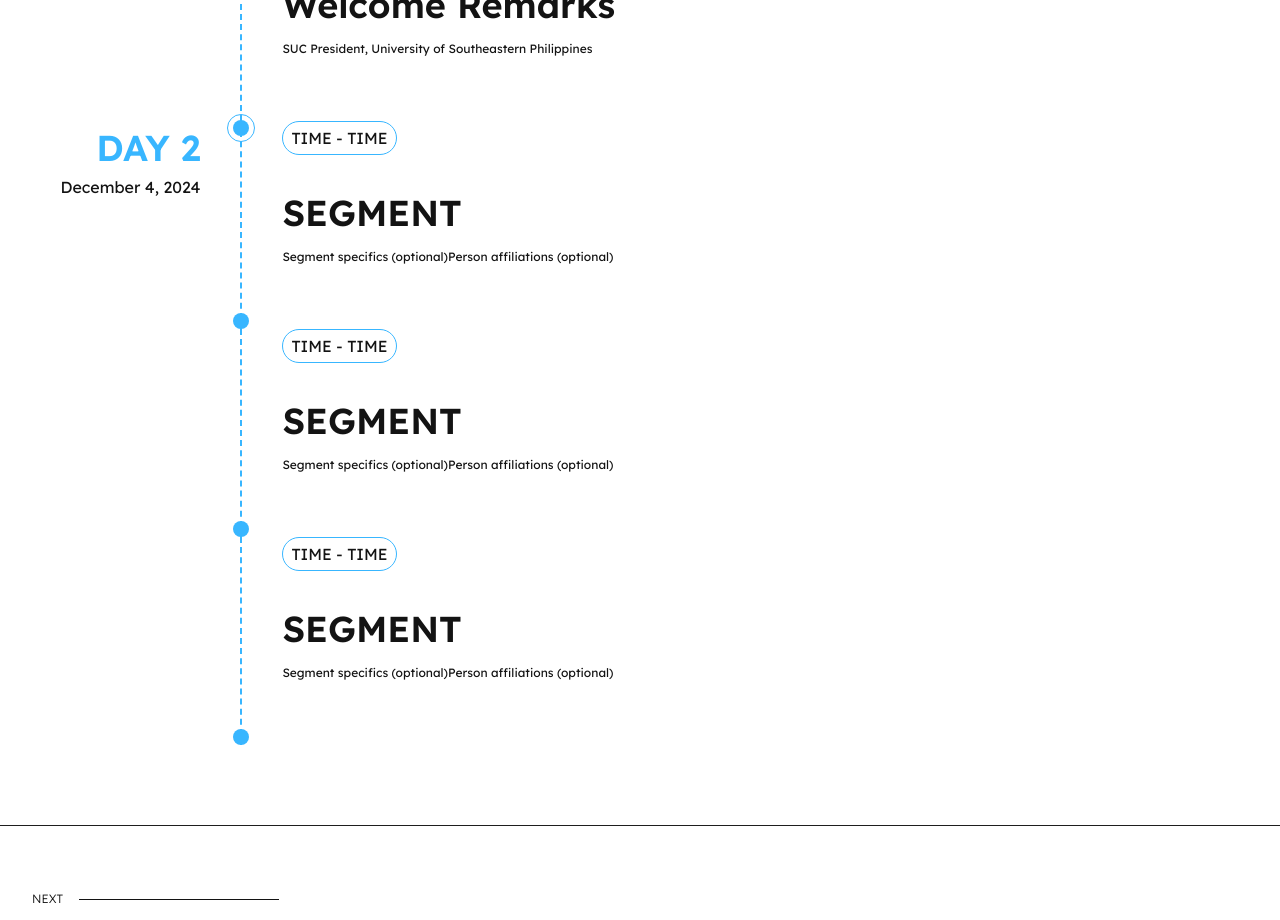
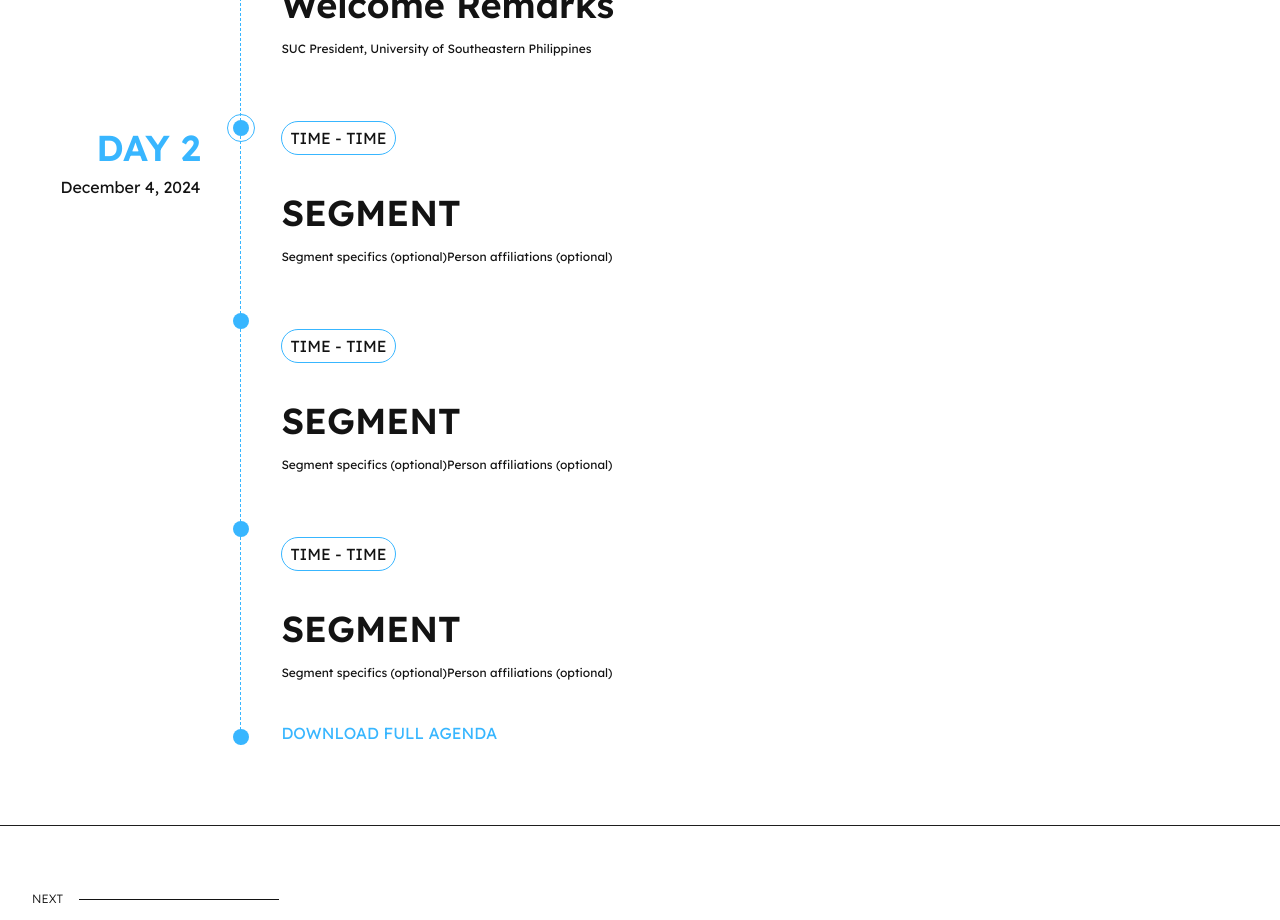
Before and after one commit to Samshh/CHEDx-Website, a React (Vite) app: page /programme in a window 1280 px wide. Shown: the part 2280-3200 px from the top of the page. Built offline with nearby package versions, Linux system fonts and the light colour scheme; some icons are missing.

Commit message:
EDIT: programme page animations

```diff
--- a/src/pages/programme/index.tsx
+++ b/src/pages/programme/index.tsx
@@ -82,7 +82,7 @@ const MappedTimeline = () => {
       </div>
       <div className="flex flex-col w-full">
         {timeline[day].map((event, eventIndex) => (
-          <div className="w-full gap-3 flex flex-col relative" key={eventIndex}>
+          <div className="w-full gap-3 flex flex-col relative " key={eventIndex}>
             {eventIndex === 0 && (
               <div className="absolute -inset-[7px] -ml-1.5 h-7 w-7 border-blue border rounded-full items-center justify-center flex">
                 <div className="h-4 w-4 rounded-full bg-blue"></div>
@@ -91,15 +91,22 @@ const MappedTimeline = () => {
             {eventIndex < timeline[day].length - 1 && (
               <div className="absolute -ml-1.5 bottom-0 h-4 w-4 rounded-full bg-blue -left-[1px]"></div>
             )}
-            <div className="flex flex-col min-h-52 border-l-2 border-blue border-dashed pl-10 justify-center relative">
+            <div className="flex flex-col min-h-52 border-l-[1.5px] border-blue border-dashed pl-10  relative ">
+              <div className="hover:cursor-pointer min-h-52 hover:ml-10 transition-all duration-300 justify-center flex flex-col w-full">
                 <div className="border border-blue bg-none rounded-full px-2 py-1 text-center max-w-max absolute top-0">
                   <span className="grow-0">{event.time}</span>
                 </div>
-              <div>
+                <div className="relative">
                   <h2>{event.segment}</h2>
                   <sub>{event.segmentSpec}</sub>
                   <sub>{event.subtitle}</sub>
                 </div>
+              </div>
+              {dayIndex === days.length - 1 && eventIndex === timeline[day].length - 1 && (
+                <div className="absolute bottom-0 text-blue hover:cursor-pointer hover:scale-110 transition-all duration-300">
+                  <span className="">DOWNLOAD FULL AGENDA</span>
+                </div>
+              )}
             </div>
             {dayIndex === days.length - 1 && eventIndex === timeline[day].length - 1 && (
               <div className="absolute -ml-1.5 bottom-0 h-4 w-4 rounded-full bg-blue -left-[1px]"></div>
@@ -131,7 +138,7 @@ export default function Programme() {
           />
         </div>
         <div className="flex flex-col items-center text-center text-secondary p-5">
-          <Button className="border border-blue rounded-lg hover:scale-125 transition-all duration-300">
+          <Button className="border border-blue rounded-lg hover:scale-110 transition-all duration-300">
             PROGRAMME THEME
           </Button>
           <h1 className="text-blue">Building Synergy</h1>
```
Lines whose indentation alone changed are shown as unchanged.
